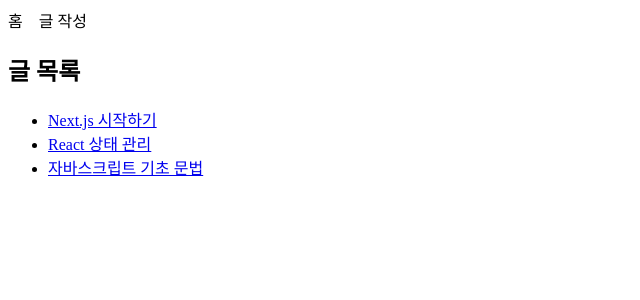
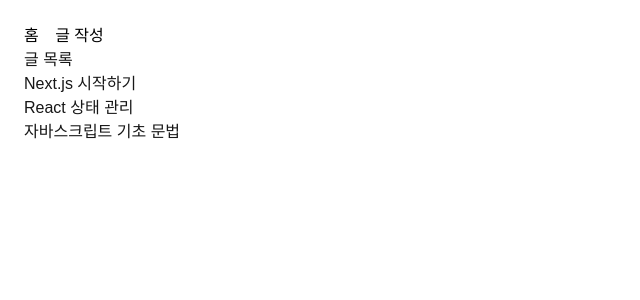
Before and after one commit to groom-practice/fe7-next-app-router-blog-team-1, a Next.js app: page / in a window 1280 px wide. Shown: the top 300 px of the page, without its empty margins (0-640 px from the left). Built offline with nearby package versions, Linux system fonts and the light colour scheme.

Commit message:
refactor: tailwind css 사용을 위해 global.css, layout.js revert

```diff
--- /dev/null
+++ b/app/globals.css
@@ -0,0 +1,26 @@
+@import "tailwindcss";
+
+:root {
+    --background: #ffffff;
+    --foreground: #171717;
+}
+
+@theme inline {
+    --color-background: var(--background);
+    --color-foreground: var(--foreground);
+    --font-sans: var(--font-geist-sans);
+    --font-mono: var(--font-geist-mono);
+}
+
+@media (prefers-color-scheme: dark) {
+    :root {
+        --background: #0a0a0a;
+        --foreground: #ededed;
+    }
+}
+
+body {
+    background: var(--background);
+    color: var(--foreground);
+    font-family: Arial, Helvetica, sans-serif;
+}
--- a/app/layout.js
+++ b/app/layout.js
@@ -1,10 +1,11 @@
 import Link from "next/link";
 import style from "./layout.module.css";
+import "./globals.css";
 
 export default function RootLayout({ children }) {
   return (
     <html lang="ko">
-      <body>
+      <body className='p-6'>
         <header className={style.header}>
           <Link href="/">홈</Link> <Link href="/write">글 작성</Link>
         </header>
```
